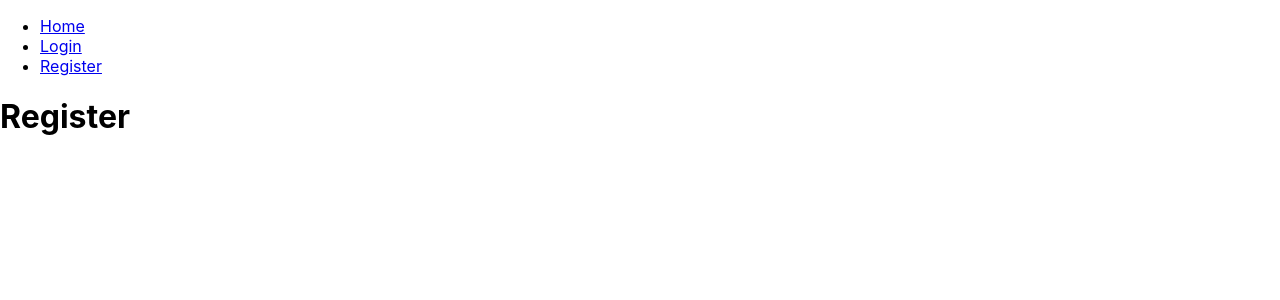
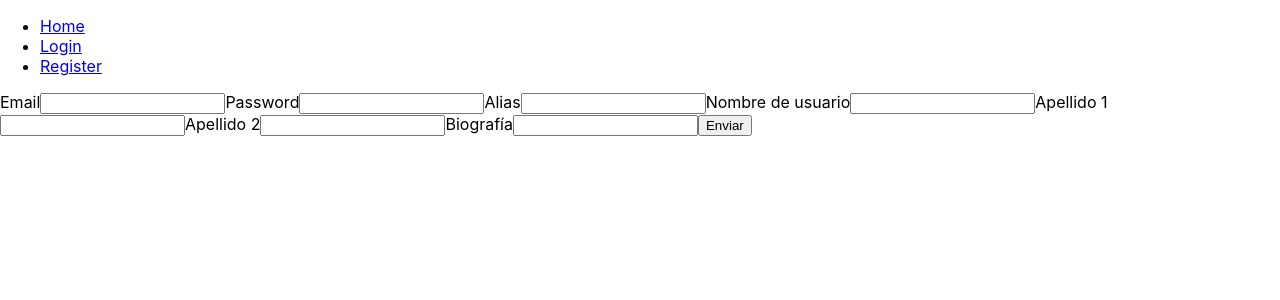
Before and after one commit to Surribas1980/necesidadesdigitales, a React (Create React App) app in the folder FRONT/: page /register in a window 1280 px wide. Shown: the top 300 px of the page. Built offline with nearby package versions, Linux system fonts and the light colour scheme.

Commit message:
Xa creo usuarios, pero non sei como cargueime algo que non me abre Login saltándome un erro

```diff
--- a/FRONT/src/Pages/Register.js
+++ b/FRONT/src/Pages/Register.js
@@ -1,5 +1,37 @@
+import { useForm } from 'react-hook-form';
+import { userLogin } from '../http/api';
+
+
 function Register(){
-    return <h1>Register</h1>
+    const { register, handleSubmit } = useForm();
+
+
+    const  onSubmit = async (data) => {
+
+      const respuesta =  await userLogin(data.mail,data.pwd, data.nomUsuario_usu, data.nom_usu, data.ape1_usu, data.ape2_usu, data.biografia_usu);
+      console.log(respuesta);
+    };
+
+    return (
+        <form onSubmit = {handleSubmit(onSubmit)}>
+            <label htmlFor="mail">Email</label>
+            <input id="mail" ref={register({ required: true })} name="mail"  />
+            <label htmlFor="pwd">Password</label>
+            <input id="pwd" ref={register({ required: true })} name="pwd"  />
+            <label htmlFor="nomUsuario_usu">Alias</label>
+            <input id="nomUsuario_usu" ref={register({ required: true })} name="nomUsuario_usu"  />
+            <label htmlFor="nom_usu">Nombre de usuario</label>
+            <input id="nom_usu" ref={register({ required: true })} name="nom_usu"  />
+            <label htmlFor="ape1_usu">Apellido 1</label>
+            <input id="ape1_usu" ref={register({ required: true })} name="ape1_usu"  />
+            <label htmlFor="ape2_usu">Apellido 2</label>
+            <input id="ape2_usu" ref={register({ required: true })} name="ape2_usu"  />
+            <label htmlFor="biografia_usu">Biografía</label>
+            <input id="biografia_usu" ref={register({ required: true })} name="biografia_usu"  />
+            <button>Enviar</button>
+        </form>
+
+    );
 }
 
 export default Register;
--- a/FRONT/src/http/api.js
+++ b/FRONT/src/http/api.js
@@ -1,7 +1,7 @@
 const apiUrl = 'http://localhost:4000';
 
 const requestMethods = { post: 'POST', get: 'GET' };
-const endpoints = { login: '/users/login' };
+const endpoints = { login: '/users/login', userInsert : '/users/insertar' };
 
 /*async function fetchFormData(path, { body, method }) {
   const token = localStorage.getItem('token');
@@ -30,14 +30,14 @@ export async function login(mail, pwd) {
   localStorage.setItem('token', token);
   return token;
 }
-/*
-export async function signUpApi(email, password) {
-  return await fetchTravelApi(endpoints.signUp, {
+
+export async function userLogin(mail, pwd, nomUsuario_usu, nom_usu, ape1_usu, ape2_usu, biografia_usu) {
+  return await fetchTravelApi(endpoints.userInsert, {
     method: requestMethods.post,
-    body: { email, password, invite: 'moduloreact' },
+    body: { mail, pwd, nomUsuario_usu, nom_usu, ape1_usu, ape2_usu, biografia_usu, invite: 'moduloreact' },
   });
 }
-
+/*
 export async function getUserInfo(userId) {
   const userData = await fetchTravelApi(`${endpoints.getUserInfo}${userId}`, { method: requestMethods.get });
   return userData.data;
--- a/FRONT/src/shared/context/authContext.js
+++ b/FRONT/src/shared/context/authContext.js
@@ -5,7 +5,8 @@
 
 import React from 'react'
 import decodeTokenData from '../utils/decodeTokenData';
-import { useState } from 'react';
+import { useState, useHistory } from 'react';
+import { login } from '../../http/api';
 export const AuthContext = React.createContext();
 const AuthContextProvider = AuthContext.Provider;
 
@@ -16,7 +17,18 @@ const tokenObject = decodeTokenData(token);
 
 export function AuthProvider({ children }){
     const [userData, setUserData] = useState(tokenObject);
+    //const [isUserLogged, setIsUserLogged] = useState(!!tokenObject);
+    const history = useHistory();
 
+    // Método para hacer log in desde los componentes
+    const signIn = async (email, password) => {
+      const loginData = await login(email, password);
+      localStorage.setItem('token', loginData);
+      const tokenObject = decodeTokenData(loginData);
+      setUserData(tokenObject);
+      //setIsUserLogged(true);
+      history.push('/');
+    };
 
-    return <AuthContextProvider value = {{ userData}}>{children}</AuthContextProvider>
+    return <AuthContextProvider value = {{ userData,signIn}}>{children}</AuthContextProvider>
 }
```
